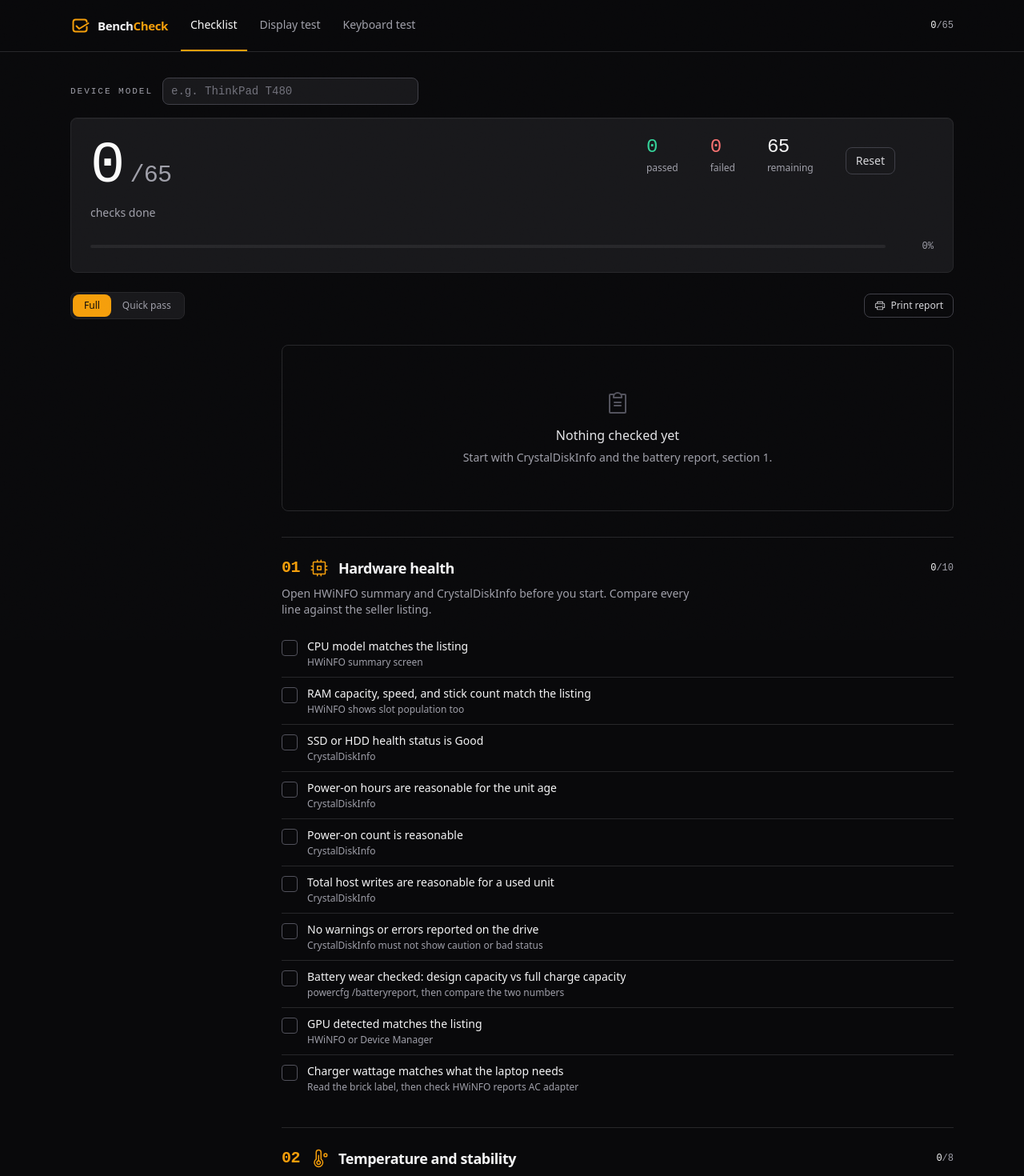
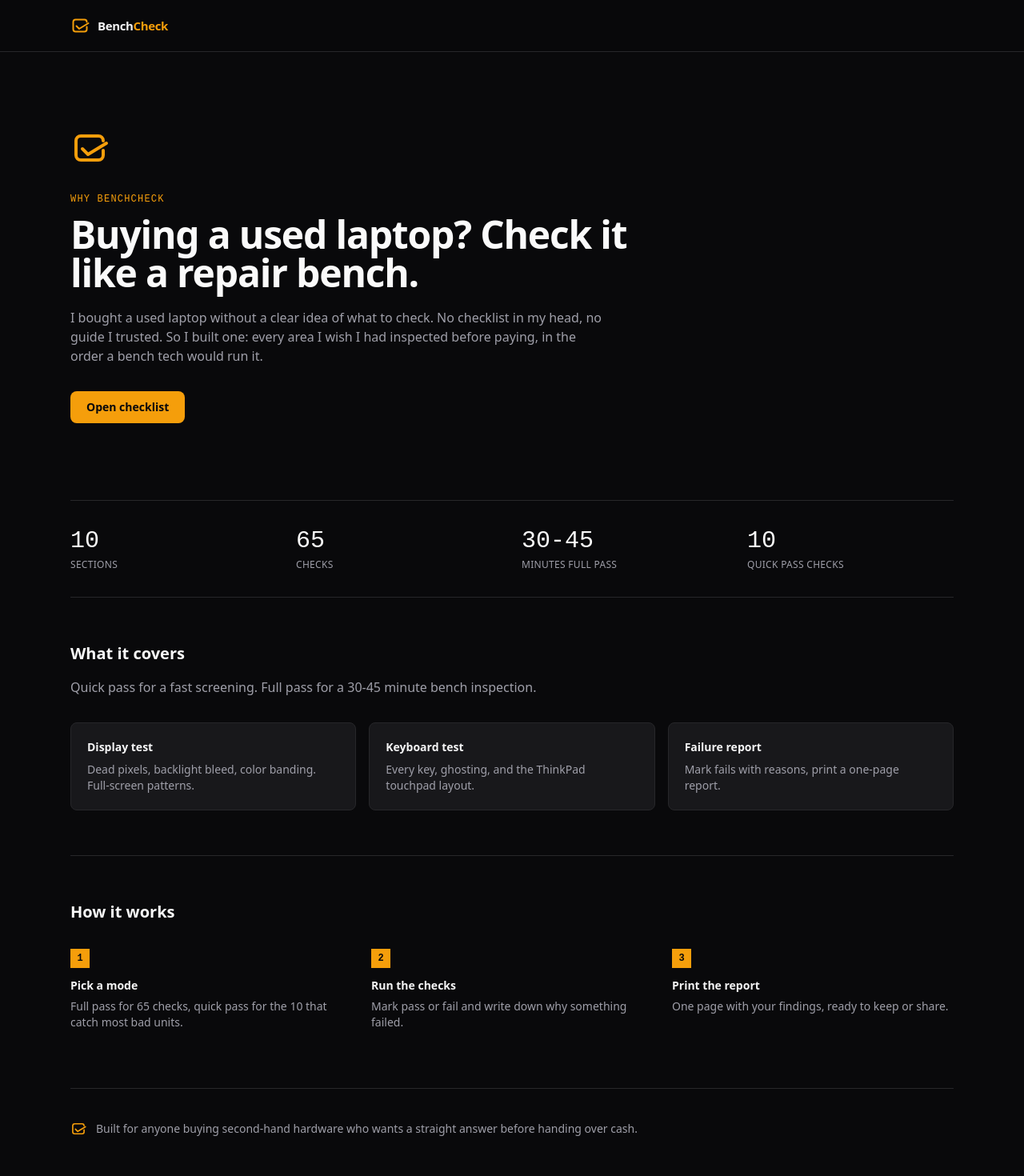
Before and after one commit to Richie-Z/BenchCheck, a React (Vite) app: page / in a window 1280 px wide. Shown: the top 1470 px of the page at 80% size. Built offline with nearby package versions, Linux system fonts and the light colour scheme.

Commit message:
feat: one-time splash landing page with origin story

```diff
--- a/src/App.tsx
+++ b/src/App.tsx
@@ -4,8 +4,9 @@ import { ChecklistPage } from './pages/ChecklistPage'
 import { DisplayTestPage } from './pages/DisplayTestPage'
 import { KeyboardTestPage } from './pages/KeyboardTestPage'
 import { PrintReport } from './components/checklist/PrintReport'
+import { SplashPage } from './pages/SplashPage'
 
-type Tab = 'checklist' | 'display' | 'keyboard'
+type Tab = 'splash' | 'checklist' | 'display' | 'keyboard'
 
 const TABS: { id: Tab; label: string }[] = [
   { id: 'checklist', label: 'Checklist' },
@@ -39,14 +40,20 @@ function Header({ tab, onTab }: { tab: Tab; onTab: (t: Tab) => void }) {
   return (
     <header className="no-print sticky top-0 z-40 border-b border-zinc-800 bg-zinc-950/90 backdrop-blur">
       <div className="mx-auto flex h-16 max-w-6xl items-center gap-4 px-4 sm:px-6">
-        <div className="flex shrink-0 items-center gap-2.5">
+        <button
+          type="button"
+          onClick={() => onTab('splash')}
+          className="flex shrink-0 items-center gap-2.5"
+        >
           <LogoMark className="size-6 text-signal" />
           <span className="hidden text-[15px] font-semibold tracking-tight sm:block">
             <span className="text-zinc-100">Bench</span>
             <span className="text-signal">Check</span>
           </span>
-        </div>
+        </button>
 
+        {tab !== 'splash' && (
+          <>
             <nav className="flex min-w-0 flex-1 items-stretch gap-1 overflow-x-auto">
               {TABS.map((t) => (
                 <button
@@ -74,13 +81,15 @@ function Header({ tab, onTab }: { tab: Tab; onTab: (t: Tab) => void }) {
                 </span>
               )}
             </div>
+          </>
+        )}
       </div>
     </header>
   )
 }
 
 function Shell() {
-  const [tab, setTab] = useState<Tab>('checklist')
+  const [tab, setTab] = useState<Tab>('splash')
 
   useEffect(() => {
     window.scrollTo(0, 0)
@@ -98,6 +107,7 @@ function Shell() {
       <Header tab={tab} onTab={setTab} />
 
       <main id="main" tabIndex={-1} className="no-print">
+        {tab === 'splash' && <SplashPage onEnter={() => setTab('checklist')} />}
         {tab === 'checklist' && <ChecklistPage />}
         {tab === 'display' && <DisplayTestPage />}
         {tab === 'keyboard' && <KeyboardTestPage />}
--- /dev/null
+++ b/src/pages/SplashPage.tsx
@@ -0,0 +1,113 @@
+import { LogoMark } from '../App'
+
+const STATS: { value: string; label: string }[] = [
+  { value: '10', label: 'sections' },
+  { value: '65', label: 'checks' },
+  { value: '30-45', label: 'minutes full pass' },
+  { value: '10', label: 'quick pass checks' },
+]
+
+const COVERS: { title: string; body: string }[] = [
+  {
+    title: 'Display test',
+    body: 'Dead pixels, backlight bleed, color banding. Full-screen patterns.',
+  },
+  {
+    title: 'Keyboard test',
+    body: 'Every key, ghosting, and the ThinkPad touchpad layout.',
+  },
+  {
+    title: 'Failure report',
+    body: 'Mark fails with reasons, print a one-page report.',
+  },
+]
+
+const STEPS: { title: string; body: string }[] = [
+  {
+    title: 'Pick a mode',
+    body: 'Full pass for 65 checks, quick pass for the 10 that catch most bad units.',
+  },
+  {
+    title: 'Run the checks',
+    body: 'Mark pass or fail and write down why something failed.',
+  },
+  {
+    title: 'Print the report',
+    body: 'One page with your findings, ready to keep or share.',
+  },
+]
+
+export function SplashPage({ onEnter }: { onEnter: () => void }) {
+  return (
+    <div className="mx-auto max-w-6xl px-4 sm:px-6">
+      <section className="py-16 sm:py-24">
+        <LogoMark className="size-12 text-signal" />
+        <p className="mt-8 font-mono text-xs uppercase tracking-widest text-signal">
+          Why BenchCheck
+        </p>
+        <h1 className="mt-3 max-w-3xl text-4xl font-semibold tracking-tight text-zinc-50 sm:text-5xl">
+          Buying a used laptop? Check it like a repair bench.
+        </h1>
+        <p className="mt-5 max-w-2xl text-zinc-400">
+          I bought a used laptop without a clear idea of what to check. No checklist in my
+          head, no guide I trusted. So I built one: every area I wish I had inspected before
+          paying, in the order a bench tech would run it.
+        </p>
+        <button
+          type="button"
+          onClick={onEnter}
+          className="mt-8 rounded-lg bg-signal px-5 py-2.5 text-sm font-semibold text-zinc-950 transition duration-150 hover:bg-amber-400 active:translate-y-px"
+        >
+          Open checklist
+        </button>
+      </section>
+
+      <section className="grid grid-cols-2 gap-6 border-y border-zinc-800 py-8 sm:grid-cols-4">
+        {STATS.map((s) => (
+          <div key={s.label}>
+            <div className="font-mono text-3xl text-zinc-50">{s.value}</div>
+            <div className="mt-1 text-xs uppercase tracking-wide text-zinc-400">{s.label}</div>
+          </div>
+        ))}
+      </section>
+
+      <section className="py-14">
+        <h2 className="text-xl font-semibold text-zinc-50">What it covers</h2>
+        <p className="mt-4 text-zinc-400">
+          Quick pass for a fast screening. Full pass for a 30-45 minute bench inspection.
+        </p>
+        <div className="mt-8 grid gap-4 md:grid-cols-3">
+          {COVERS.map((c) => (
+            <div key={c.title} className="rounded-lg border border-zinc-800 bg-zinc-900 p-5">
+              <h3 className="text-sm font-semibold text-zinc-100">{c.title}</h3>
+              <p className="mt-2 text-sm text-zinc-400">{c.body}</p>
+            </div>
+          ))}
+        </div>
+      </section>
+
+      <section className="border-t border-zinc-800 py-14">
+        <h2 className="text-xl font-semibold text-zinc-50">How it works</h2>
+        <ol className="mt-8 grid gap-6 md:grid-cols-3">
+          {STEPS.map((s, i) => (
+            <li key={s.title}>
+              <span className="grid size-6 place-items-center bg-signal font-mono text-xs font-bold text-zinc-950">
+                {i + 1}
+              </span>
+              <h3 className="mt-3 text-sm font-semibold text-zinc-100">{s.title}</h3>
+              <p className="mt-1.5 text-sm text-zinc-400">{s.body}</p>
+            </li>
+          ))}
+        </ol>
+      </section>
+
+      <footer className="mt-4 flex items-center gap-3 border-t border-zinc-800 py-10">
+        <LogoMark className="size-5 text-signal" />
+        <p className="text-sm text-zinc-400">
+          Built for anyone buying second-hand hardware who wants a straight answer before
+          handing over cash.
+        </p>
+      </footer>
+    </div>
+  )
+}
```
Lines whose indentation alone changed are shown as unchanged.
